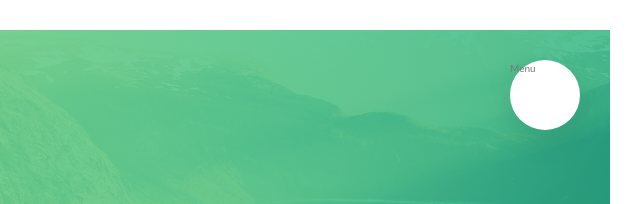
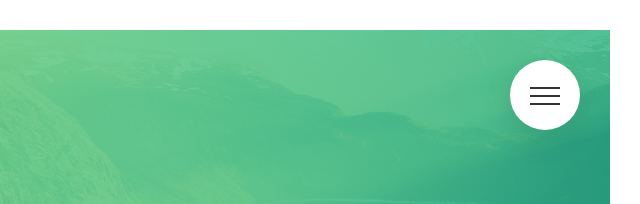
Before and after one commit to IcyRossaMac/natour, a website: page index.html in a window 1280 px wide. Shown: the top 204 px of the page, 640-1280 px from the left. Drawn offline with Linux system fonts and the light colour scheme.

Commit message:
Building the Navigation Pt.3

```diff
--- a/index.html
+++ b/index.html
@@ -18,8 +18,13 @@
 
   <div class="navigation">
     <input type="checkbox" class="navigation__checkbox" id="navi-toggle" />
-    <label for="navi-toggle" class="navigation__button">Menu</label>
+
+    <label for="navi-toggle" class="navigation__button">
+      <span class="navigation__icon">&nbsp;</span>
+    </label>
+
     <div class="navigation__background">&nbsp;</div>
+
     <nav class="navigation__nav">
       <ul class="navigation__list">
         <li class="navigation__item">
--- a/sass/layout/_navigation.scss
+++ b/sass/layout/_navigation.scss
@@ -13,6 +13,8 @@
     right: 6rem;
     z-index: 1002;
     box-shadow: 0 1rem 3rem rgba($color-black, 0.1);
+    text-align: center;
+    cursor: pointer;
   }
 
   &__background {
@@ -27,9 +29,7 @@
       $color-primary-dark
     );
     z-index: 1000;
-    transition: transform 0.8s cubic-bezier(0.86, 0, 0.07, 1);
-
-    // transform: scale(80);
+    transition: transform 0.6s cubic-bezier(0.86, 0, 0.07, 1);
   }
 
   &__nav {
@@ -41,7 +41,7 @@
     width: 0;
     opacity: 0;
     // overflow: hidden;
-    transition: all 0.8s cubic-bezier(0.68, 0.55, 0.265, 1.55);
+    transition: all 0.6s cubic-bezier(0.68, 0.55, 0.265, 1.55);
   }
 
   &__list {
@@ -92,11 +92,63 @@
   }
 
   &__checkbox:checked ~ &__background {
-    transform: scale(70);
+    transform: scale(80);
   }
 
   &__checkbox:checked ~ &__nav {
     width: 100%;
     opacity: 1;
   }
+
+  &__icon {
+    position: relative;
+    margin-top: 3.5rem;
+
+    &,
+    &::before,
+    &::after {
+      background-color: $color-grey-dark-3;
+      display: inline-block;
+      width: 3rem;
+      height: 2px;
+    }
+
+    &::before,
+    &::after {
+      content: "";
+      position: absolute;
+      left: 0;
+      transition: all 0.2s;
+    }
+
+    &::before {
+      top: -0.8rem;
+    }
+
+    &::after {
+      top: 0.8rem;
+    }
+  }
+
+  &__button:hover &__icon::before {
+    top: -1rem;
+  }
+
+  &__button:hover &__icon::after {
+    top: 1rem;
+  }
+
+  &__checkbox:checked + &__button &__icon {
+    background-color: transparent;
+  }
+
+  &__checkbox:checked + &__button &__icon::before {
+    top: 0;
+    transform: rotate(135deg);
+  }
+
+  &__checkbox:checked + &__button &__icon::after {
+    top: 0;
+    transform: rotate(-135deg);
+  }
 }
```
Also changed, not shown: css/style.css.
